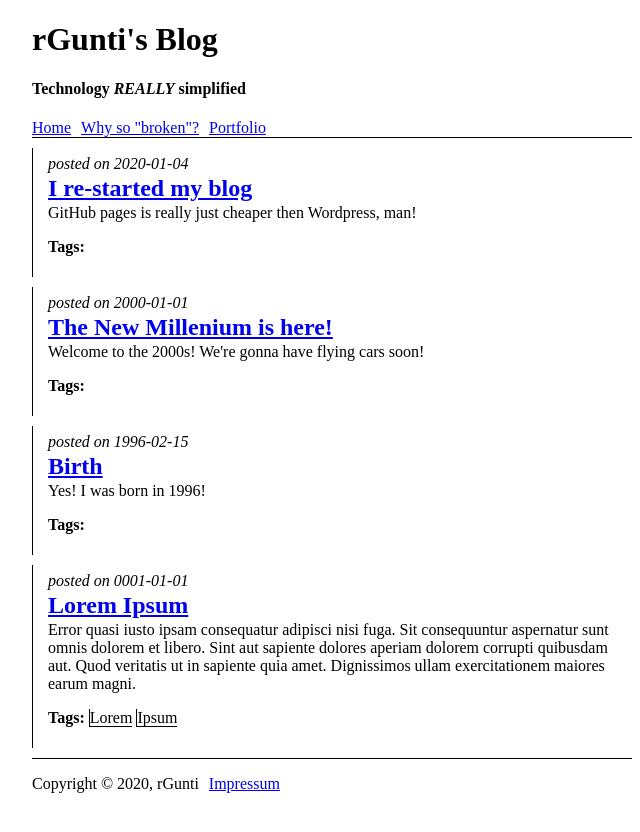
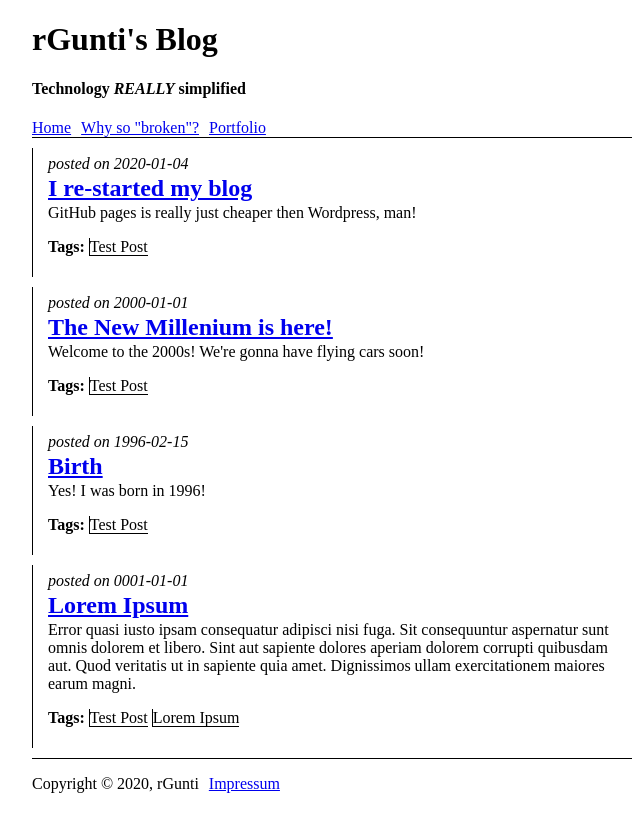
Before and after one commit to rGunti/blog-rgunti, a Jekyll site: the page built from index.html, in a window 1280 px wide. Shown: the top 832 px of the page, without its empty margins (308-948 px from the left). Built offline with Jekyll 4.4.1, drawn with Linux system fonts in a browser that asks for light colours.

Commit message:
Updated tags to test posts

```diff
--- a/_posts/0001-01-01-lorem-ipsum.md
+++ b/_posts/0001-01-01-lorem-ipsum.md
@@ -3,8 +3,8 @@ layout: post
 title: Lorem Ipsum
 summary: Error quasi iusto ipsam consequatur adipisci nisi fuga. Sit consequuntur aspernatur sunt omnis dolorem et libero. Sint aut sapiente dolores aperiam dolorem corrupti quibusdam aut. Quod veritatis ut in sapiente quia amet. Dignissimos ullam exercitationem maiores earum magni.
 tags:
-    - Lorem
-    - Ipsum
+    - Test Post
+    - Lorem Ipsum
 ---
 
 Sint magni dolore mollitia ratione ad facilis nihil. Fugit quia rem sed odio nihil sit accusantium. At dolor esse veniam eum porro. Dolor occaecati nihil consequuntur et magnam.
--- a/_posts/1996-02-15-birth.md
+++ b/_posts/1996-02-15-birth.md
@@ -2,6 +2,8 @@
 layout: post
 title: Birth
 summary: Yes! I was born in 1996!
+tags:
+    - Test Post
 ---
 
 _Oi Mate_! I am alive!
--- a/_posts/2000-01-01-new-millenium.md
+++ b/_posts/2000-01-01-new-millenium.md
@@ -2,6 +2,8 @@
 layout: post
 title: The New Millenium is here!
 summary: Welcome to the 2000s! We're gonna have flying cars soon!
+tags:
+    - Test Post
 ---
 
 The new year 2000 is around!
--- a/_posts/2020-01-04-new-blog-started.md
+++ b/_posts/2020-01-04-new-blog-started.md
@@ -2,6 +2,8 @@
 layout: post
 title: I re-started my blog
 summary: GitHub pages is really just cheaper then Wordpress, man!
+tags:
+    - Test Post
 ---
 
 Be prepared for an ass-load of new posts, *mate*!
```
